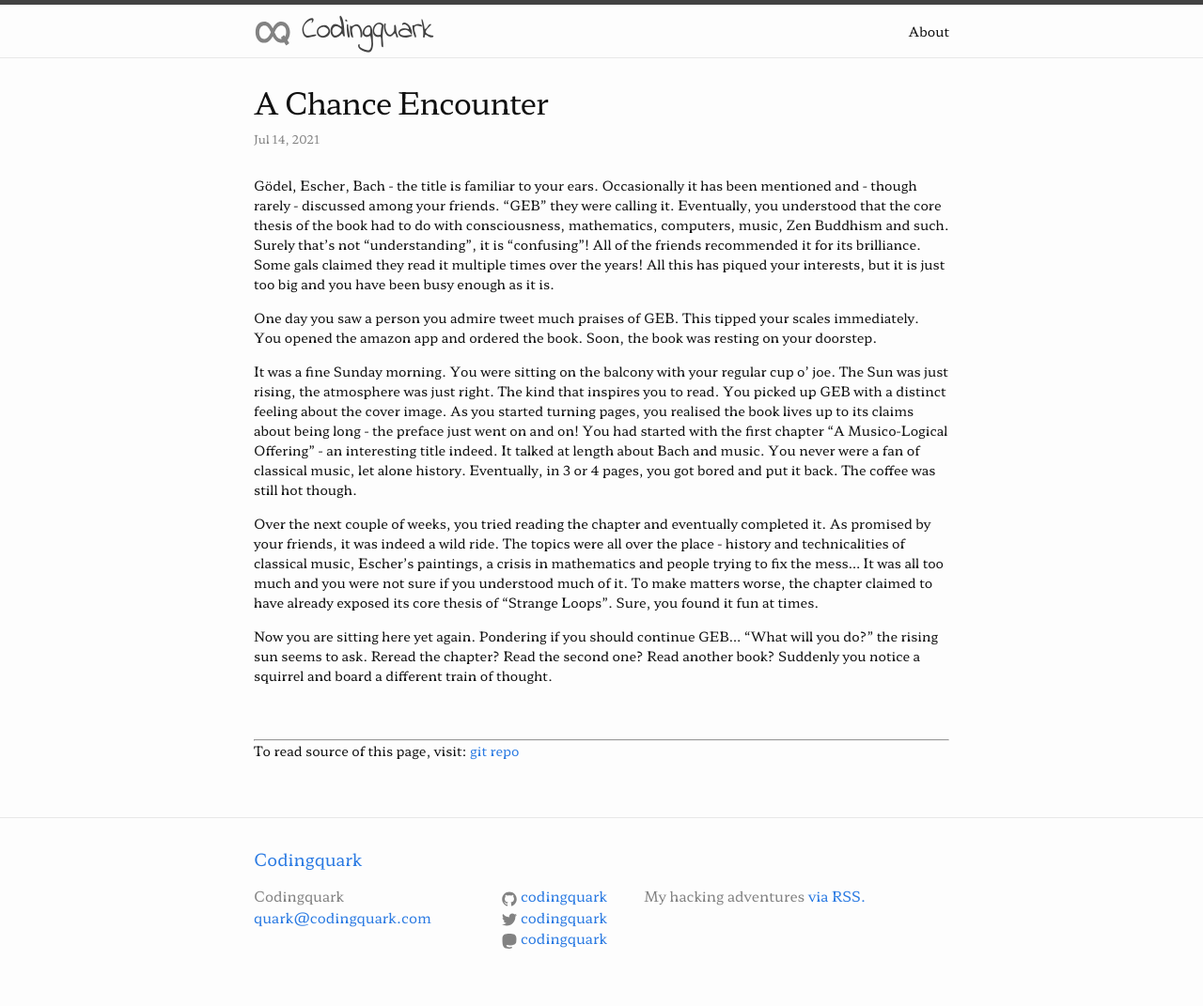
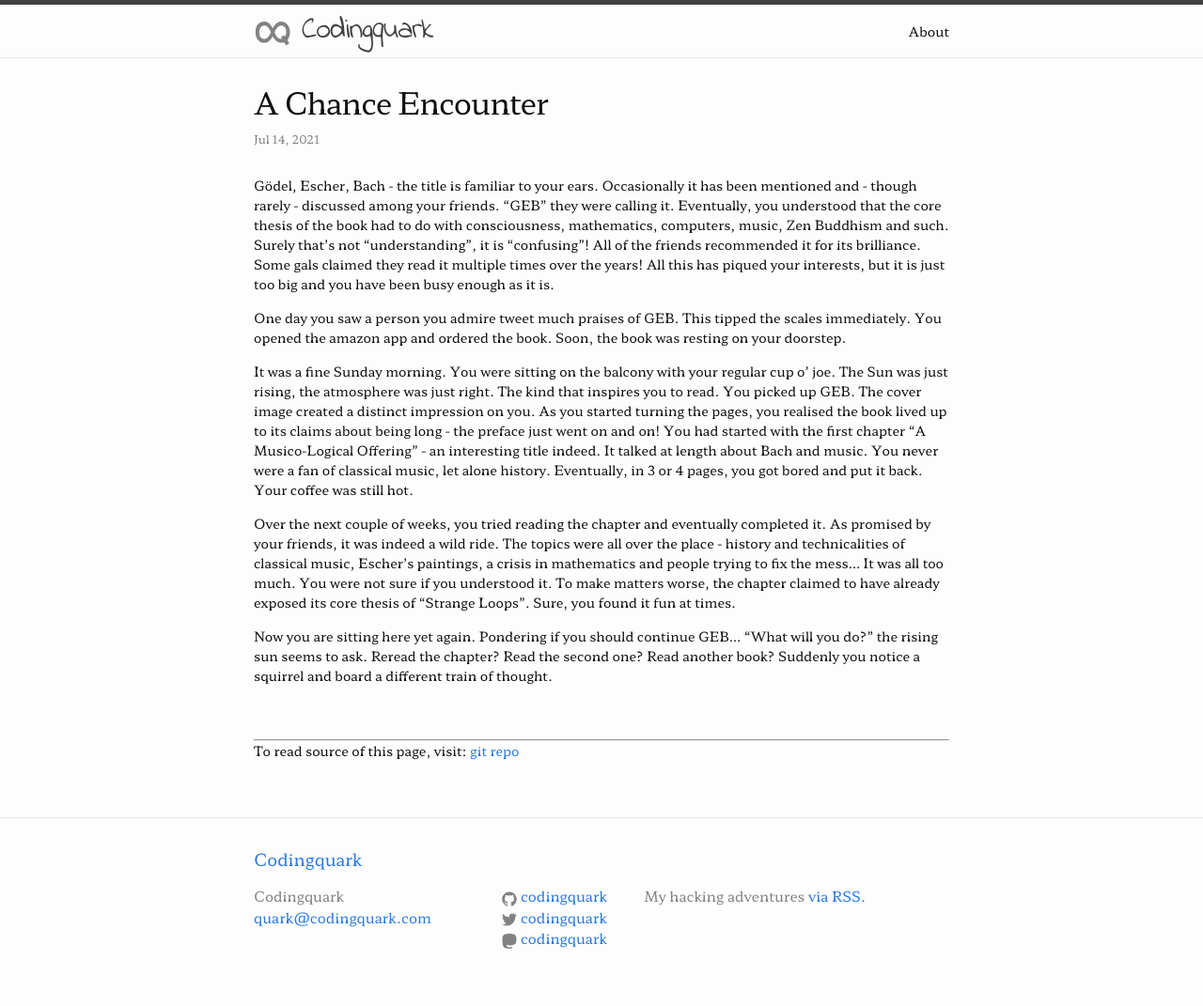
Before and after one commit to codingquark/codingquark.github.io, a Jekyll site: the page built from _posts/2021-07-24-godel-escher-bach.markdown, in a window 1280 px wide. Shown: the whole page at 94% size. Built offline with Jekyll 4.4.1, drawn with Linux system fonts in a browser that asks for light colours; comment, search, counter and statistics services are not loaded.

Commit message:
Integrated the excellent prose review by irfus

```diff
--- a/_posts/2021-07-24-godel-escher-bach.markdown
+++ b/_posts/2021-07-24-godel-escher-bach.markdown
@@ -10,10 +10,10 @@
 
 Gödel, Escher, Bach - the title is familiar to your ears. Occasionally it has been mentioned and - though rarely - discussed among your friends. “GEB” they were calling it. Eventually, you understood that the core thesis of the book had to do with consciousness, mathematics, computers, music, Zen Buddhism and such. Surely that’s not “understanding”, it is “confusing”! All of the friends recommended it for its brilliance. Some gals claimed they read it multiple times over the years! All this has piqued your interests, but it is just too big and you have been busy enough as it is.
 
-One day you saw a person you admire tweet much praises of GEB. This tipped your scales immediately. You opened the amazon app and ordered the book. Soon, the book was resting on your doorstep.
+One day you saw a person you admire tweet much praises of GEB. This tipped the scales immediately. You opened the amazon app and ordered the book. Soon, the book was resting on your doorstep.
 
-It was a fine Sunday morning. You were sitting on the balcony with your regular cup o’ joe. The Sun was just rising, the atmosphere was just right. The kind that inspires you to read. You picked up GEB with a distinct feeling about the cover image. As you started turning pages, you realised the book lives up to its claims about being long - the preface just went on and on! You had started with the first chapter “A Musico-Logical Offering” - an interesting title indeed. It talked at length about Bach and music. You never were a fan of classical music, let alone history. Eventually, in 3 or 4 pages, you got bored and put it back. The coffee was still hot though.
+It was a fine Sunday morning. You were sitting on the balcony with your regular cup o’ joe. The Sun was just rising, the atmosphere was just right. The kind that inspires you to read. You picked up GEB. The cover image created a distinct impression on you. As you started turning the pages, you realised the book lived up to its claims about being long - the preface just went on and on! You had started with the first chapter “A Musico-Logical Offering” - an interesting title indeed. It talked at length about Bach and music. You never were a fan of classical music, let alone history. Eventually, in 3 or 4 pages, you got bored and put it back. Your coffee was still hot.
 
-Over the next couple of weeks, you tried reading the chapter and eventually completed it. As promised by your friends, it was indeed a wild ride. The topics were all over the place - history and technicalities of classical music, Escher’s paintings, a crisis in mathematics and people trying to fix the mess… It was all too much and you were not sure if you understood much of it. To make matters worse, the chapter claimed to have already exposed its core thesis of “Strange Loops”. Sure, you found it fun at times.
+Over the next couple of weeks, you tried reading the chapter and eventually completed it. As promised by your friends, it was indeed a wild ride. The topics were all over the place - history and technicalities of classical music, Escher’s paintings, a crisis in mathematics and people trying to fix the mess… It was all too much. You were not sure if you understood it. To make matters worse, the chapter claimed to have already exposed its core thesis of “Strange Loops”. Sure, you found it fun at times.
 
 Now you are sitting here yet again. Pondering if you should continue GEB… “What will you do?” the rising sun seems to ask. Reread the chapter? Read the second one? Read another book? Suddenly you notice a squirrel and board a different train of thought.
```
